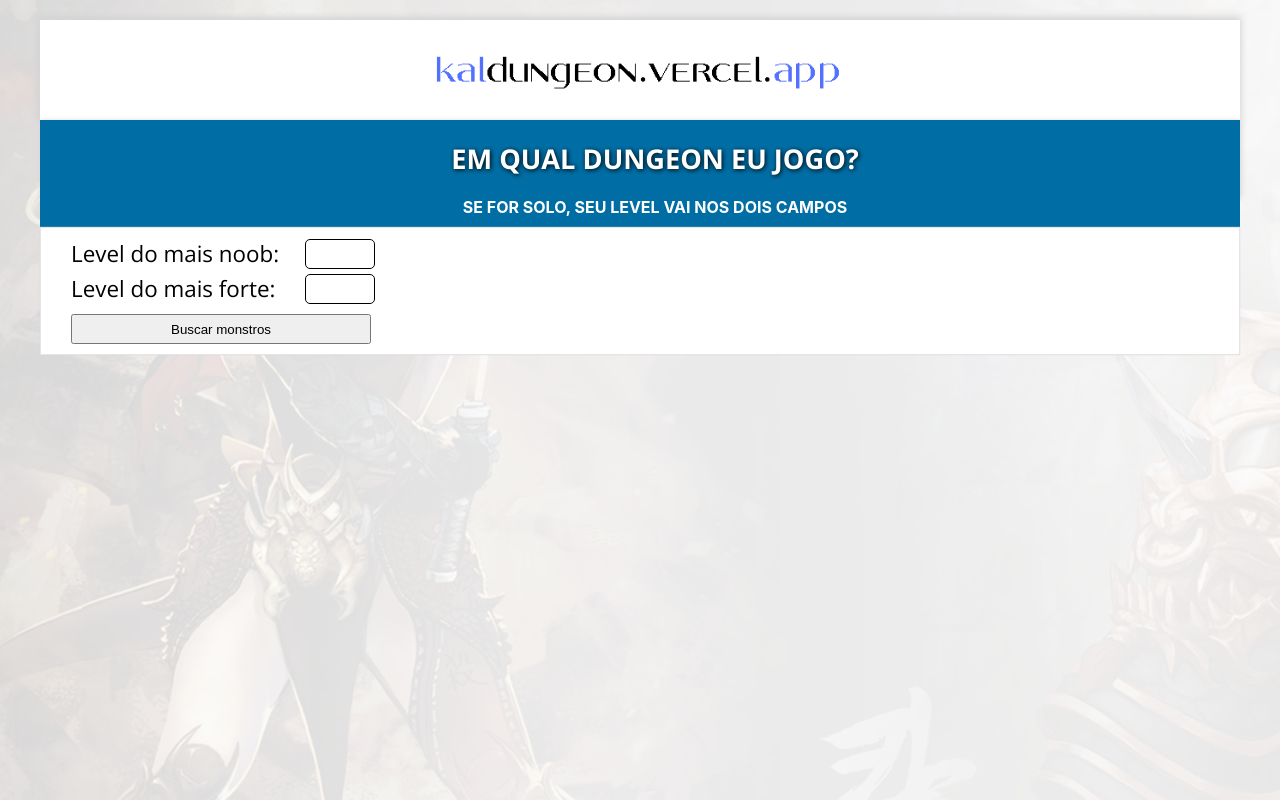
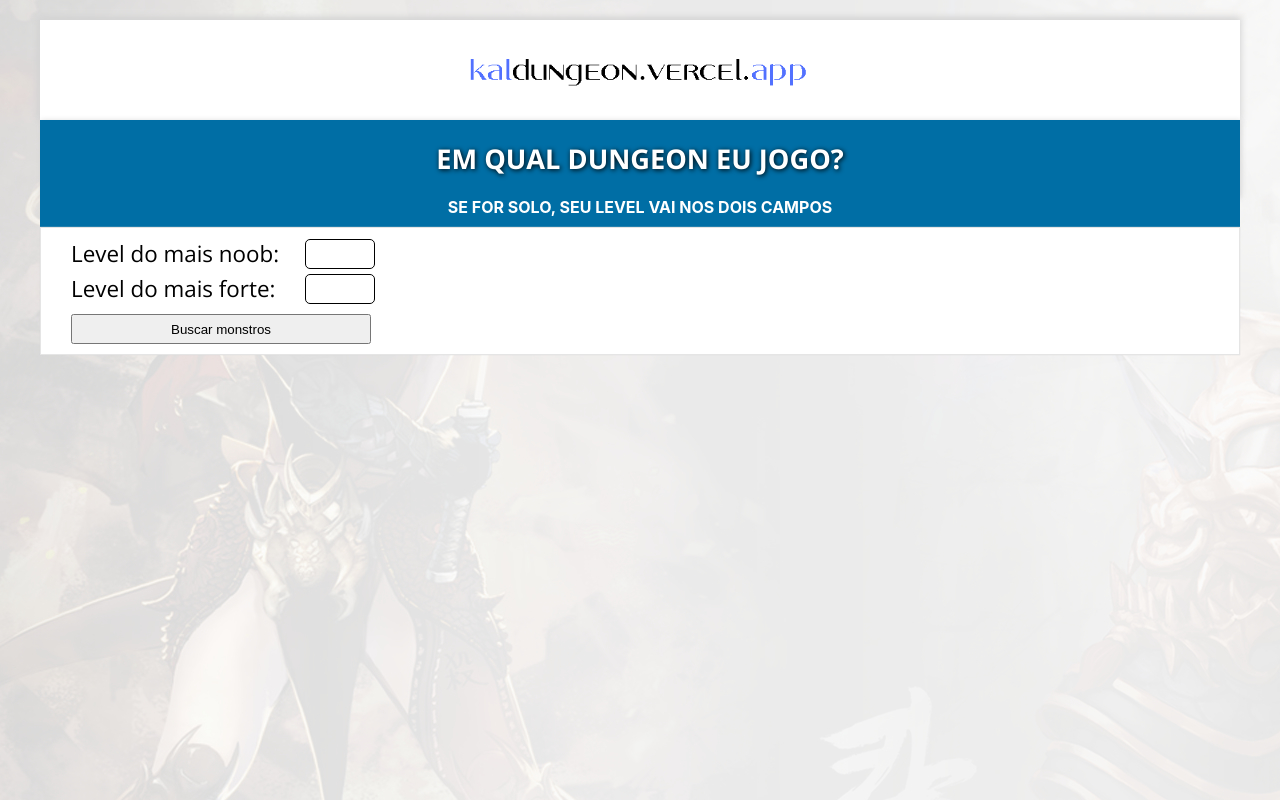
Before and after one commit to alexponciano2/calcukal, a React (Create React App) app in the folder kal-calc/: page / in a window 1280 px wide. Built offline with nearby package versions, Linux system fonts and the light colour scheme.

Commit message:
fixed position

```diff
--- a/kal-calc/src/components/Header/Header.module.css
+++ b/kal-calc/src/components/Header/Header.module.css
@@ -13,7 +13,7 @@
     background-image: url("kaldungeonlogo.png");
     background-repeat: no-repeat;
     background-position: 50%;
-    background-size: 30rem;
+    background-size: 25rem;
 }
 
 .h1 {
@@ -22,7 +22,7 @@
     align-items: center;
     text-align: center;
     margin: auto;
-    padding-left: 30px;
+    /* padding-left: 30px; */
     background-color: #006ea5;
     color: rgb(255, 255, 255);
     padding-block: 20px;
@@ -44,7 +44,7 @@ h2 {
 
     text-align: center;
     padding-bottom: 10px;
-    padding-left: 30px;
+    /* padding-left: 30px; */
 
 }
 
```
